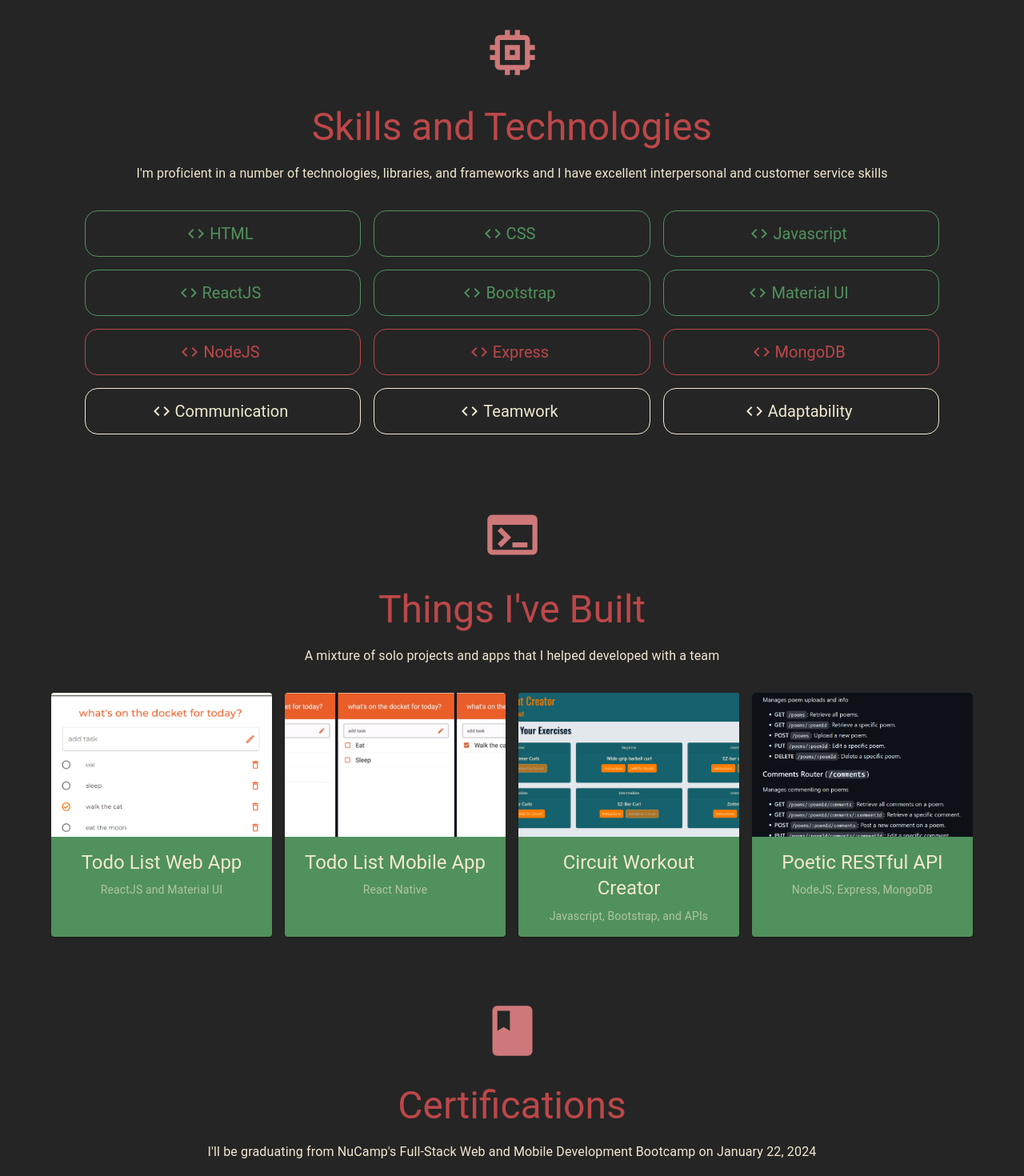
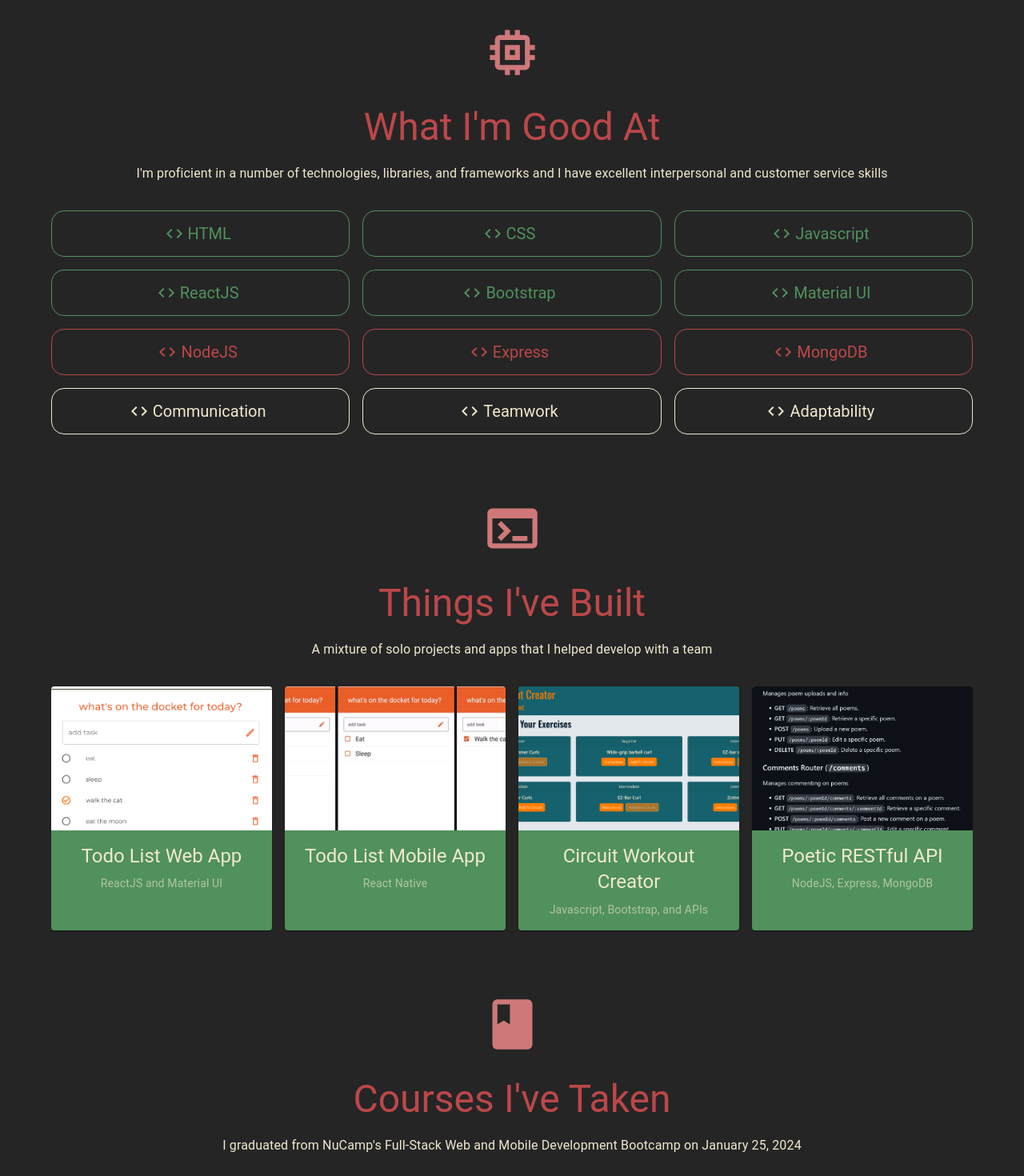
Before and after one commit to btoch23/portfolio-site, a React (Vite) app: page / in a window 1280 px wide. Shown: the part 580-2050 px from the top of the page at 80% size. Built offline with nearby package versions, Linux system fonts and the light colour scheme.

Commit message:
layout edits

```diff
--- a/src/components/Certifications.jsx
+++ b/src/components/Certifications.jsx
@@ -14,10 +14,10 @@ const Certifications = () => {
                     <Box>
                         <BookIcon sx={styles.icon} />
                         <Typography sx={{ color: 'red.main'}} variant='h3'>
-                            Certifications
+                            Courses I&apos;ve Taken
                         </Typography>
                         <Typography sx={styles.subtitle} variant="subtitle1">
-                            I&apos;ll be graduating from NuCamp&apos;s Full-Stack Web and Mobile Development Bootcamp on January 22, 2024
+                            I graduated from NuCamp&apos;s Full-Stack Web and Mobile Development Bootcamp on January 25, 2024
                         </Typography>
                     </Box>
                     <Box sx={styles.certificateBox}>
--- a/src/components/Header.jsx
+++ b/src/components/Header.jsx
@@ -14,7 +14,7 @@ import { ThemeProvider } from '@mui/material/styles';
 import { theme } from '../data';
 import './Header.css'
 
-const pages = ['skills', 'projects', 'certifications', 'contact'];
+const pages = ['skills', 'projects', 'certificates', 'contact'];
 
 const Header = () => {
   const [anchorElNav, setAnchorElNav] = React.useState(null);
--- a/src/components/Projects.jsx
+++ b/src/components/Projects.jsx
@@ -24,7 +24,7 @@ const Projects = () => {
                     Things I&apos;ve Built
                   </Typography>
                   <Typography sx={styles.subtitle} variant="subtitle1">
-                    A mixture of solo projects and apps that I helped developed with a team
+                    A mixture of solo projects and apps that I helped develop with a team
                   </Typography>
                 </Box>
                 <Box sx={styles.projectBox}>
--- a/src/components/Skills.jsx
+++ b/src/components/Skills.jsx
@@ -14,13 +14,13 @@ const Skills = () => {
                 <Box>
                   <MemoryIcon sx={styles.icon} />
                   <Typography sx={{ color: 'red.main'}} variant="h3">
-                    Skills and Technologies
+                    What I&apos;m Good At
                   </Typography>
                   <Typography sx={styles.subtitle} variant="subtitle1">
                     I&apos;m proficient in a number of technologies, libraries, and frameworks and I have excellent interpersonal and customer service skills
                   </Typography>
                 </Box>
-                <Box sx={{ marginTop: 3 }}>
+                <Box sx={styles.skillsBox}>
                   {skillsArr[0].map((skill) => (
                     <Chip
                       sx={styles.frontendChip}
@@ -36,7 +36,7 @@ const Skills = () => {
                       label={skill}
                       key={skill}
                       variant="outlined"
-                      icon={<CodeIcon color="red.light" />}
+                      icon={<CodeIcon color="red.main" />}
                     />
                   ))}
                   {skillsArr[2].map((skill) => (
@@ -71,26 +71,37 @@ const styles = {
     color: 'white.main',
     mt: 2
   },
+  skillsBox: {
+    mt: 4,
+    display: 'grid',
+    gridTemplateColumns: {
+      xs: 'repeat(2, 1fr)',
+      sm: 'repeat(3, 1fr)'
+    },
+    gap: 2,
+    justifyContent: 'center'
+  },
   frontendChip: {
     paddingY: 3.5,
-    width: {xs: '100%', sm: '30%'},
-    margin: 1,
+    width: 'auto',
+    minWidth: '190px',
+    // margin: 1,
     fontSize: 20,
     borderColor: 'hunterGreen.light',
     color: 'hunterGreen.light',
   },
   backendChip: {
     paddingY: 3.5,
-    width: {xs: '100%', sm: '30%'},
-    margin: 1,
+    width: 'auto',
+    // margin: 1,
     fontSize: 20,
     borderColor: 'red.main',
     color: 'red.main',
   },
   generalChip: {
     paddingY: 3.5,
-    width: {xs: '100%', sm: '30%'},
-    margin: 1,
+    width: 'auto',
+    // margin: 1,
     fontSize: 20,
     borderColor: 'white.main',
     color: 'white.main',
```
